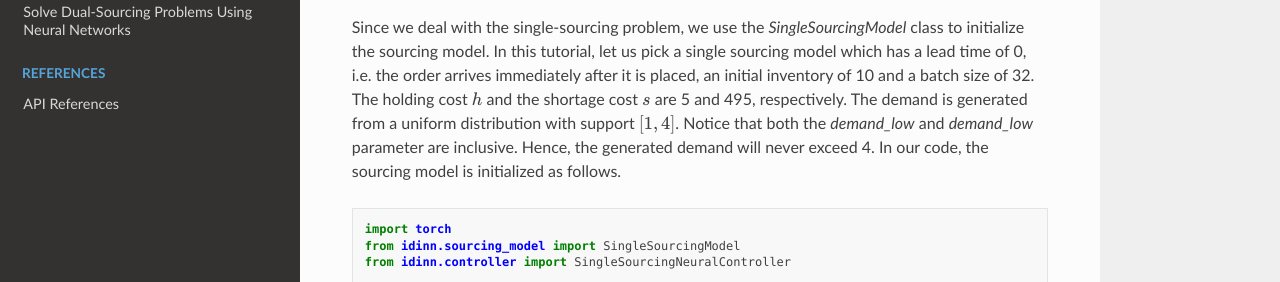
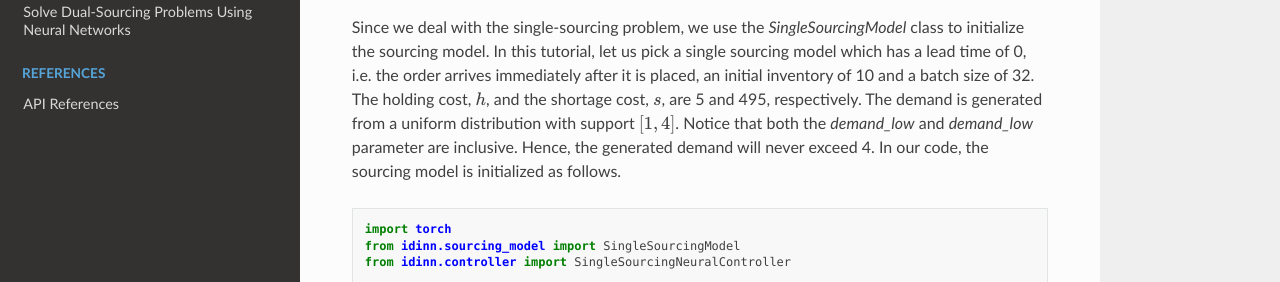
Before and after one commit to iewaij/idinn-streamlit, a Sphinx documentation site: the page built from docs/tutorials/single.rst, in a window 1280 px wide and 900 px high. Shown: the part 429-711 px from the top of the window. Built offline with Sphinx 7.4.7 and the Read the Docs theme 2.0.0, drawn with Linux system fonts in a browser that asks for light colours.

Commit message:
Update file single.rst

```diff
--- a/docs/tutorials/single.rst
+++ b/docs/tutorials/single.rst
@@ -6,7 +6,7 @@ Single-sourcing problems are inventory management problems where only one delive
 Initialization
 --------------
 
-Since we deal with the single-sourcing problem, we use the `SingleSourcingModel` class to initialize the sourcing model. In this tutorial, let us pick a single sourcing model which has a lead time of 0, i.e. the order arrives immediately after it is placed, an initial inventory of 10 and a batch size of 32. The holding cost :math:`h` and the shortage cost :math:`s` are 5 and 495, respectively. The demand is generated from a uniform distribution with support :math:`[1, 4]`. Notice that both the `demand_low` and `demand_low` parameter are inclusive. Hence, the generated demand will never exceed 4. In our code, the sourcing model is initialized as follows.
+Since we deal with the single-sourcing problem, we use the `SingleSourcingModel` class to initialize the sourcing model. In this tutorial, let us pick a single sourcing model which has a lead time of 0, i.e. the order arrives immediately after it is placed, an initial inventory of 10 and a batch size of 32. The holding cost, :math:`h`, and the shortage cost, :math:`s`, are 5 and 495, respectively. The demand is generated from a uniform distribution with support :math:`[1, 4]`. Notice that both the `demand_low` and `demand_low` parameter are inclusive. Hence, the generated demand will never exceed 4. In our code, the sourcing model is initialized as follows.
 
 .. code-block:: python
 
```
